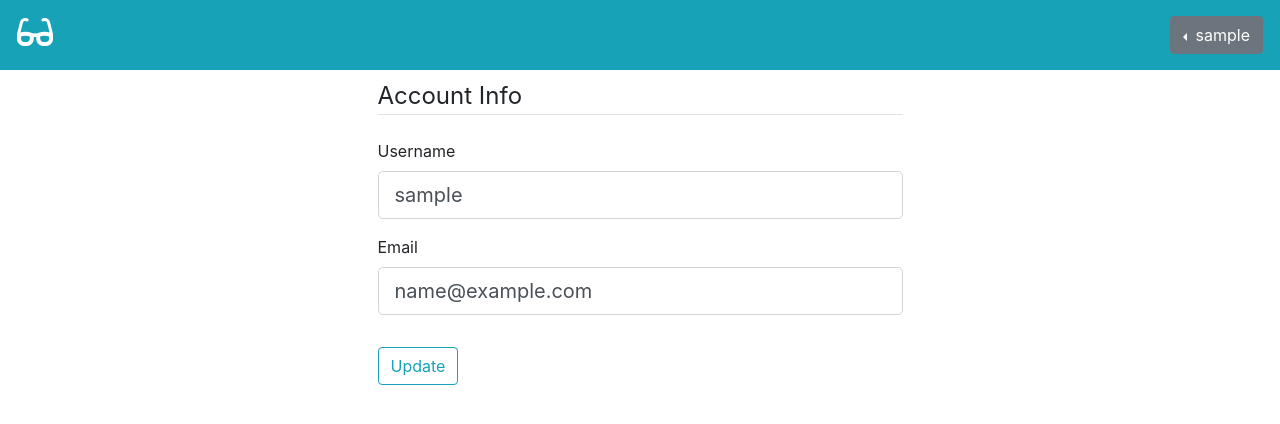
After one commit to haris00/classPlay, a Flask app: page /student/account in a window 1280 px wide. The commit adds this page. Shown: the top 424 px of the page. Run offline with Flask 2, Linux system fonts and the light colour scheme; the visitor is signed in with stand-in values (Sample User, id 1); data comes from the database, SQL or seed files in the repository; some libraries are stand-ins or nearby versions.

Commit message:
edit account

```diff
--- a/classPlay/main/forms.py
+++ b/classPlay/main/forms.py
@@ -1,6 +1,7 @@
 from flask_wtf import FlaskForm
 from wtforms.validators import DataRequired, Email, ValidationError, Length, EqualTo
 from wtforms import BooleanField, SubmitField, PasswordField, StringField
+from flask_login import current_user
 
 
 class LoginForm(FlaskForm):
@@ -28,3 +29,11 @@ class RegistrationForm(FlaskForm):
     university = StringField('University',
                              validators=[DataRequired(), Length(min=1, max=30)])
     submit = SubmitField('Sign Up')
+
+
+class UpdateAccountForm(FlaskForm):
+    userName = StringField('Username',
+                           validators=[DataRequired(), Length(min=2, max=20)])
+    email = StringField('Email',
+                        validators=[DataRequired(), Email()])
+    submit = SubmitField('Update')
--- a/classPlay/student/forms.py
+++ b/classPlay/student/forms.py
@@ -1,9 +1,10 @@
 from wtforms import StringField
 from wtforms.validators import Length
-from classPlay.main.forms import RegistrationForm
+from classPlay.main.forms import RegistrationForm, UpdateAccountForm
 from wtforms.validators import ValidationError
 from classPlay.student.models import Student
 from classPlay.professor.models import Professor
+from flask_login import current_user
 
 
 class StudentRegistrationForm(RegistrationForm):
@@ -21,3 +22,21 @@ class StudentRegistrationForm(RegistrationForm):
         professor_user = Professor.query.filter_by(email=email.data).first()
         if professor_user or student_user:
             raise ValidationError('That email is taken. Please choose a different one.')
+
+
+class UpdateStudentAccountForm(UpdateAccountForm):
+
+    def validate_username(self, username):
+        if username.data != current_user.userName:
+            student = Student.query.filter_by(username=userName.data).first()
+            if student:
+                raise ValidationError('That username is taken. Please choose a different one.')
+
+    def validate_email(self, email):
+        if email.data != current_user.email:
+            # Professor and Student cannot use the same email.
+            # Otherwise, it won't be able to identify student from professor
+            professor_user = Professor.query.filter_by(email=email.data).first()
+            student_user = Student.query.filter_by(email=email.data).first()
+            if professor_user or student_user:
+                raise ValidationError('That email is taken. Please choose a different one.')
--- a/classPlay/student/routes.py
+++ b/classPlay/student/routes.py
@@ -1,6 +1,6 @@
-from flask import Blueprint, render_template, redirect, flash, url_for
+from flask import Blueprint, render_template, redirect, flash, url_for, request
 from flask_login import login_user, current_user, logout_user, login_required
-from classPlay.student.forms import StudentRegistrationForm
+from classPlay.student.forms import StudentRegistrationForm, UpdateStudentAccountForm
 from classPlay import db, bcrypt
 from classPlay.main.utils import user_redirect
 from classPlay.student.models import Student
@@ -28,8 +28,23 @@ def student_register():
     return render_template('studentRegister.html', form=form)
 
 
-@student.route("/student/<int:id>", methods=['GET', 'POST'])
+@student.route("/student", methods=['GET', 'POST'])
 @login_required
-def student_account(id):
-    student = Student.query.filter_by(id=id).first()
-    return render_template('studentHome.html', student=student)
+def student_account():
+    return render_template('studentHome.html', student=current_user)
+
+
+@student.route("/student/account", methods=['GET', 'POST'])
+@login_required
+def student_edit_account():
+    form = UpdateStudentAccountForm()
+    if form.validate_on_submit():
+        current_user.userName = form.userName.data
+        current_user.email = form.email.data
+        db.session.commit()
+        flash('Your account has been updated!', 'success')
+        return redirect(url_for('student.student_edit_account'))
+    elif request.method == 'GET':
+        form.userName.data = current_user.userName
+        form.email.data = current_user.email
+    return render_template('studentAccountUpdate.html', student=current_user, form=form)
--- a/classPlay/templates/accountBanner.html
+++ b/classPlay/templates/accountBanner.html
@@ -1,12 +1,30 @@
 <div class="row p-3 mb-2 bg-info text-white d-flex justify-content-between">
     <div class="mr-3 ml-3">
-        <i class="fas fa-glasses fa-2x"></i>
+        <!--Todo: reduce redundant html statments under if statements-->
+        {% if student %}
+            <a class="fas fa-glasses fa-2x text-white" href="{{ url_for('student.student_account') }}"></a>
+        {% elif professor %}
+            <a class="fas fa-glasses fa-2x text-white" href="{{ url_for('professor.professor_account') }}"></a>
+        {% endif %}
     </div>
     <div class="mr-3 ml-3">
-        {% if student %}
-            {{student.userName}}
-        {% elif professor %}
-            {{professor.userName}}
-        {% endif %}
+        <div class="dropdown dropleft">
+            <button class="btn btn-secondary dropdown-toggle" type="button" id="dropdownMenuButton" data-toggle="dropdown" aria-haspopup="true" aria-expanded="false">
+                {% if student %}
+                    {{student.userName}}
+                {% elif professor %}
+                    {{professor.userName}}
+                {% endif %}
+            </button>
+          <div class="dropdown-menu" aria-labelledby="dropdownMenuButton">
+                {% if student %}
+                    <a class="dropdown-item" href="{{ url_for('student.student_edit_account') }}">Account</a>
+                {% elif professor %}
+                    <a class="dropdown-item" href="{{ url_for('professor.professor_edit_account') }}">Account</a>
+                {% endif %}
+            <a class="dropdown-item" href="{{ url_for('main.logout') }}">Sign out</a>
+          </div>
+    </div>
+
     </div>
 </div>
--- /dev/null
+++ b/classPlay/templates/studentAccountUpdate.html
@@ -0,0 +1,42 @@
+{% include "accountBanner.html" %}
+{% extends "layout.html" %}
+{% block content %}
+    <div class="col-md-6 offset-md-3">
+        {% include "flashMessage.html" %}
+        <form method="POST" action="" enctype="multipart/form-data">
+            {{ form.hidden_tag() }}
+            <fieldset class="form-group">
+                <legend class="border-bottom mb-4">Account Info</legend>
+                <div class="form-group">
+                    {{ form.userName.label(class="form-control-label") }}
+                    {% if form.userName.errors %}
+                        {{ form.userName(class="form-control form-control-lg is-invalid") }}
+                        <div class="invalid-feedback">
+                            {% for error in form.userName.errors %}
+                                <span>{{ error }}</span>
+                            {% endfor %}
+                        </div>
+                    {% else %}
+                        {{ form.userName(class="form-control form-control-lg") }}
+                    {% endif %}
+                </div>
+                <div class="form-group">
+                    {{ form.email.label(class="form-control-label") }}
+                    {% if form.email.errors %}
+                        {{ form.email(class="form-control form-control-lg is-invalid") }}
+                        <div class="invalid-feedback">
+                            {% for error in form.email.errors %}
+                                <span>{{ error }}</span>
+                            {% endfor %}
+                        </div>
+                    {% else %}
+                        {{ form.email(class="form-control form-control-lg") }}
+                    {% endif %}
+                </div>
+            </fieldset>
+            <div class="form-group">
+                {{ form.submit(class="btn btn-outline-info") }}
+            </div>
+                </form>
+            </div>
+{% endblock content %}
```
Also changed, not shown: classPlay/professor/forms.py (+20 -1 lines), classPlay/professor/routes.py (+21 -6 lines), classPlay/templates/professorAccountUpdate.html (added, +43 -0 lines).
